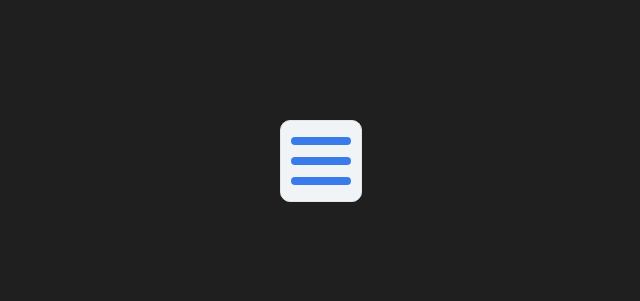
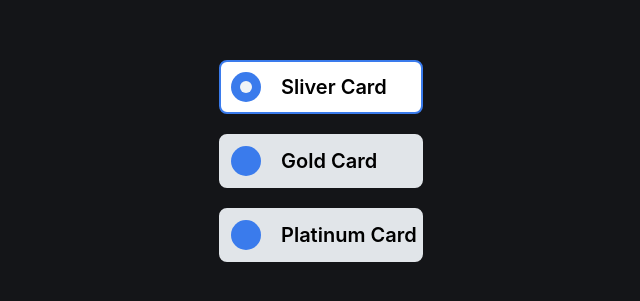
Before and after one commit to sudhir9297/React-Components, a React (Create React App) app: page / in a window 1280 px wide. Shown: the part 279-580 px from the top of the page, without its empty margins (359-999 px from the left). Built offline with nearby package versions, Linux system fonts and the light colour scheme.

Commit message:
Radio Button

```diff
--- a/src/App.js
+++ b/src/App.js
@@ -1,17 +1,40 @@
 import React, { useState } from "react";
 import styled from "styled-components";
-import { HamBurgerDropdown } from "./components";
+import { RadioButton } from "./components";
 
 function App() {
-  const [value, setValue] = useState(false);
+  const [value, setValue] = useState(1);
 
-  const handleClick = () => {
-    setValue(!value);
+  const handleClick = (value) => {
+    setValue(value);
   };
+
+  const List = [
+    {
+      id: 1,
+      name: "Sliver Card",
+    },
+    {
+      id: 2,
+      name: "Gold Card",
+    },
+    ,
+    {
+      id: 3,
+      name: "Platinum Card",
+    },
+  ];
 
   return (
     <AppContainer>
-      <HamBurgerDropdown value={value} handleClick={handleClick} />
+      {List.map((item) => (
+        <RadioButton
+          key={item.id}
+          value={value}
+          handleClick={handleClick}
+          item={item}
+        />
+      ))}
     </AppContainer>
   );
 }
@@ -22,9 +45,10 @@ const AppContainer = styled.div`
   width: 100vw;
   height: 100vh;
   padding: 40px;
-  background-color: #1f1f1f;
+  background-color: #141518;
   color: #ffffff;
   display: flex;
   justify-content: center;
   align-items: center;
+  flex-direction: column;
 `;
--- /dev/null
+++ b/src/components/RadioButton/index.js
@@ -0,0 +1,48 @@
+import React from "react";
+import styled from "styled-components";
+
+function RadioButton({ value, handleClick, item }) {
+  return (
+    <Container onClick={() => handleClick(item.id)} isTrue={value === item.id}>
+      <Circle>{value === item.id ? <Dot /> : null}</Circle>
+      <ItemName>{item.name}</ItemName>
+    </Container>
+  );
+}
+
+export default RadioButton;
+
+const Container = styled.div`
+  width: 200px;
+  height: 50px;
+  border: 2px solid ${({ isTrue }) => (isTrue ? "#3a7bec" : "#e1e5e9")};
+  background-color: ${({ isTrue }) => (isTrue ? "#ffffff" : "#e1e5e9")};
+  border-radius: 8px;
+  display: flex;
+  align-items: center;
+  margin: 10px 0;
+  cursor: pointer;
+`;
+
+const Circle = styled.div`
+  width: 30px;
+  height: 30px;
+  background-color: #3a7bec;
+  border-radius: 50px;
+  margin: 0px 10px;
+
+  display: grid;
+  place-items: center;
+`;
+const Dot = styled.div`
+  width: 12px;
+  height: 12px;
+  background-color: #f0f4f7;
+  border-radius: 50px;
+`;
+const ItemName = styled.div`
+  color: black;
+  font-size: 20px;
+  font-weight: 600;
+  margin-left: 10px;
+`;
--- a/src/components/index.js
+++ b/src/components/index.js
@@ -3,6 +3,7 @@ import SliderComponent from "./Slider";
 import Accordion from "./Accordion";
 import HamBurger from "./HamBurger";
 import HamBurgerDropdown from "./HamBurgerDropdown";
+import RadioButton from "./RadioButton";
 
 export {
   ToggleButton,
@@ -10,4 +11,5 @@ export {
   Accordion,
   HamBurger,
   HamBurgerDropdown,
+  RadioButton,
 };
```
